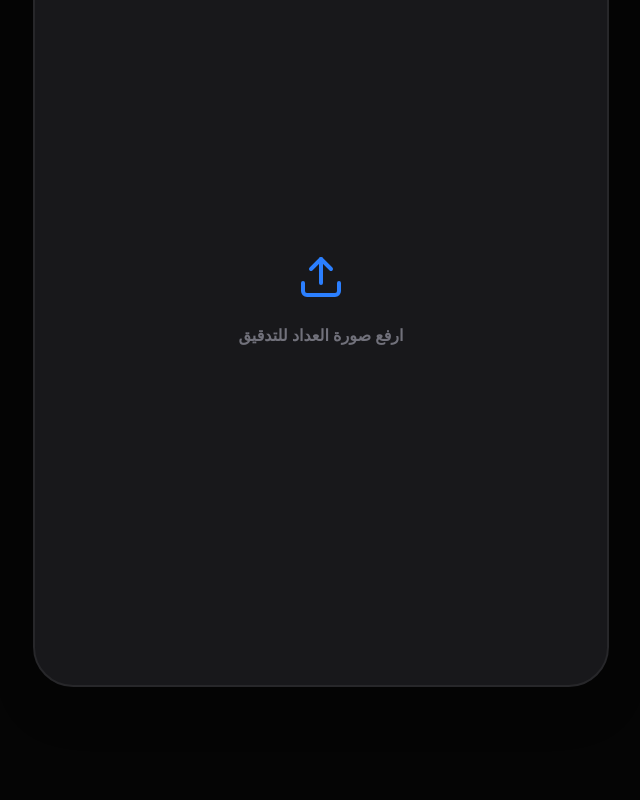
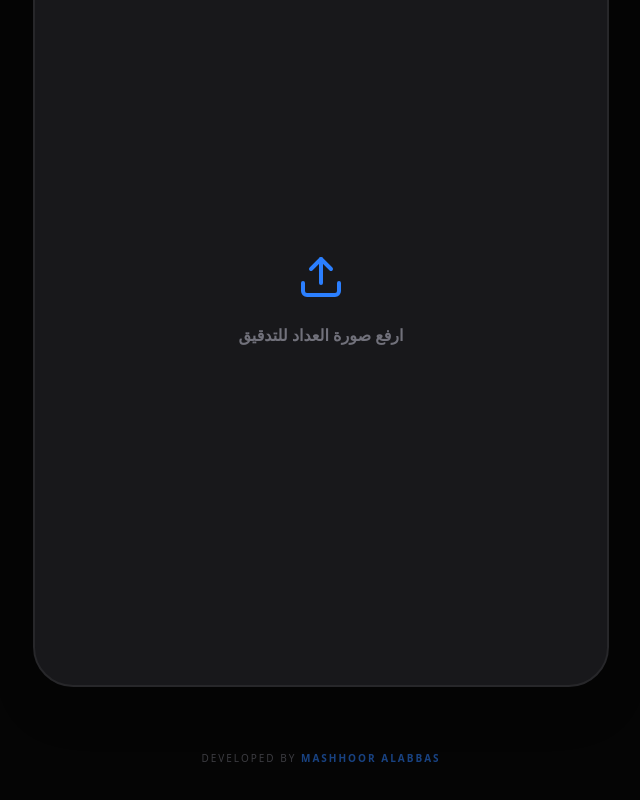
Before and after one commit to msj78598/dd, a Next.js app: page / in a window 1280 px wide. Shown: the part 290-1090 px from the top of the page, without its empty margins (319-959 px from the left). Built offline with nearby package versions, Linux system fonts and the light colour scheme.

Commit message:
UI: Complete code with Developer Copyright Footer added successfully

```diff
--- a/src/app/page.tsx
+++ b/src/app/page.tsx
@@ -262,6 +262,14 @@ export default function SmartMeterPage() {
                         </div>
                     </div>
                 )}
+
+                {/* ✅ بصمة المطور وحفظ الحقوق */}
+                <div className="mt-16 mb-4 text-center opacity-50 hover:opacity-100 transition-opacity duration-300">
+                    <p className="text-[10px] text-zinc-500 tracking-[0.2em] uppercase font-medium" dir="ltr">
+                        Developed by <span className="text-blue-500 font-bold">Mashhoor Alabbas</span>
+                    </p>
+                </div>
+
             </div>
         </main>
     );
```
